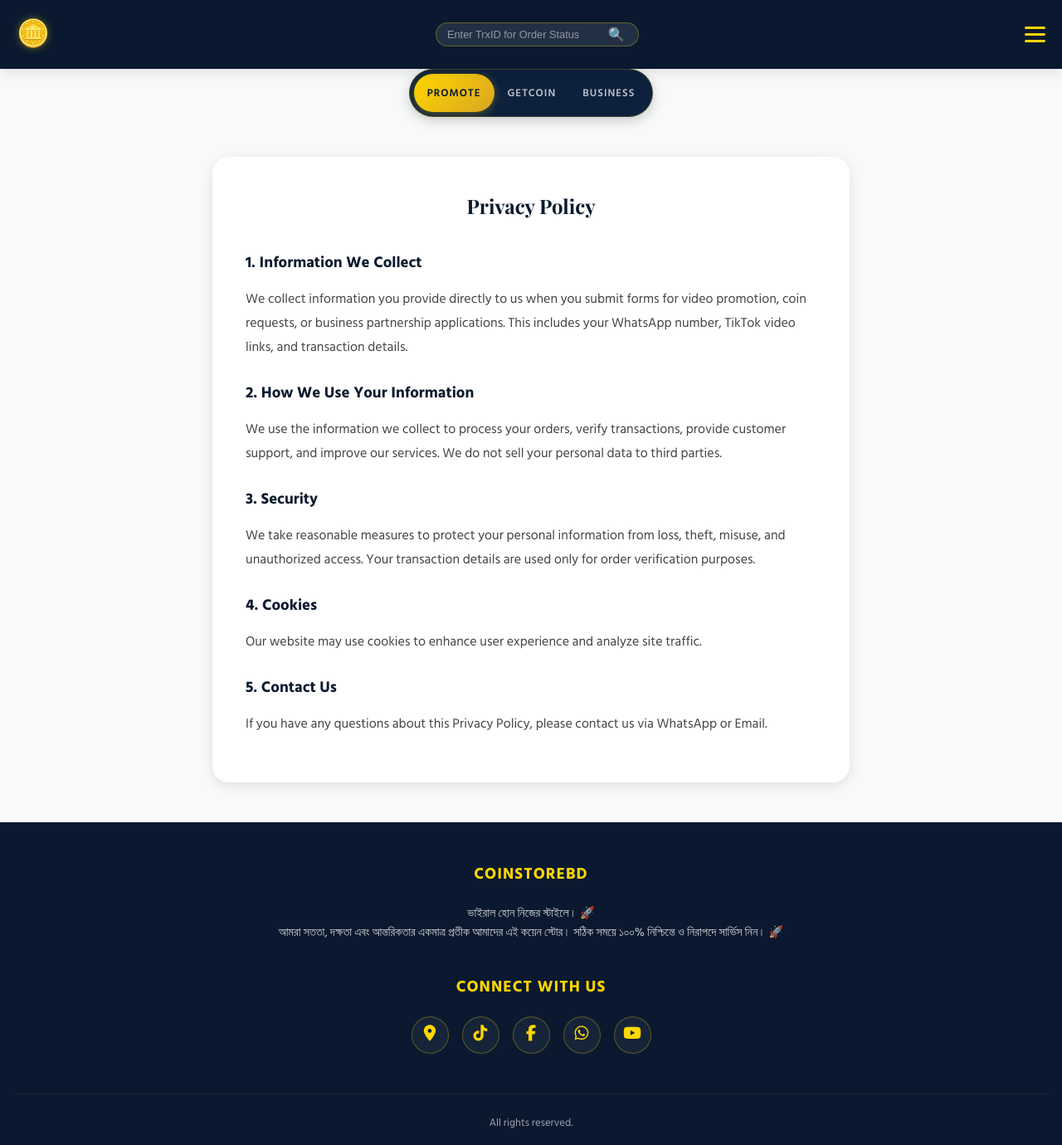
After one commit to bamdyasin/coinstore, a PHP site: page /privacy.php in a window 1280 px wide. The commit adds this page. Shown: the whole page at 83% size. Run offline with PHP 8.4, Linux system fonts and the light colour scheme.

Commit message:
all done. Pixel Next

```diff
--- a/assets/js/main.js
+++ b/assets/js/main.js
@@ -118,6 +118,13 @@ document.addEventListener('DOMContentLoaded', () => {
         });
     });
 
+    // Auto-switch tab based on URL parameter
+    const activeTabParam = urlParams.get('tab');
+    if (activeTabParam && sections[activeTabParam]) {
+        const targetTabItem = document.querySelector(`.tab-item[data-tab="${activeTabParam}"]`);
+        if (targetTabItem) targetTabItem.click();
+    }
+
     // FAQ Accordion Logic
     const faqQuestions = document.querySelectorAll('.faq-question');
     faqQuestions.forEach(q => {
@@ -198,9 +205,9 @@ document.addEventListener('DOMContentLoaded', () => {
 
     if (paymentSelect && agentDisplay && agentNumber && paymentMethodName) {
         const agentNumbers = {
-            'Bkash': '01342719542',
-            'Nagad': '01342719542',
-            'Rocket': '01342719542'
+            'Bkash': '01845464034',
+            'Nagad': '01845464034',
+            'Rocket': '01845464034'
         };
 
         paymentSelect.addEventListener('change', () => {
@@ -223,9 +230,9 @@ document.addEventListener('DOMContentLoaded', () => {
 
     if (getcoinPaymentSelect && getcoinAgentDisplay && getcoinAgentNumber && getcoinPaymentMethodName) {
         const agentNumbers = {
-            'Bkash': '01342719542',
-            'Nagad': '01342719542',
-            'Rocket': '01342719542'
+            'Bkash': '01845464034',
+            'Nagad': '01845464034',
+            'Rocket': '01845464034'
         };
 
         getcoinPaymentSelect.addEventListener('change', () => {
@@ -279,6 +286,71 @@ document.addEventListener('DOMContentLoaded', () => {
                 .then(data => {
                     if (data.success) {
                         statusResult.innerHTML = data.html;
+
+                        // Logic for Timer and WhatsApp Button
+                        if (data.status === 'pending' || data.status === 'rejected') {
+                            const createdAt = new Date(data.created_at).getTime();
+                            const now = new Date().getTime();
+                            const diffMinutes = Math.floor((now - createdAt) / 1000 / 60);
+
+                            if (data.status === 'pending' && diffMinutes < 10) {
+                                // Show Timer
+                                const remainingMs = (10 * 60 * 1000) - (now - createdAt);
+                                const timerContainer = document.createElement('div');
+                                timerContainer.style.textAlign = 'center';
+                                timerContainer.style.marginTop = '1rem';
+                                timerContainer.style.padding = '10px';
+                                timerContainer.style.background = '#fff8e1';
+                                timerContainer.style.borderRadius = '8px';
+                                timerContainer.style.border = '1px solid #ffe082';
+
+                                let timeLeft = Math.floor(remainingMs / 1000);
+
+                                const updateTimerDisplay = () => {
+                                    const mins = Math.floor(timeLeft / 60);
+                                    const secs = timeLeft % 60;
+                                    timerContainer.innerHTML = `
+                                        <div style="font-size: 0.85rem; color: #f39c12; font-weight: bold; margin-bottom: 5px;">অর্ডার প্রসেসিং হচ্ছে...</div>
+                                        <div style="font-size: 1.2rem; font-weight: bold; color: #d35400;">${mins}:${secs < 10 ? '0' : ''}${secs} অপেক্ষা করুন।</div>
+                                    `;
+                                };
+
+                                updateTimerDisplay();
+                                statusResult.appendChild(timerContainer);
+
+                                const timerInterval = setInterval(() => {
+                                    timeLeft--;
+                                    if (timeLeft <= 0) {
+                                        clearInterval(timerInterval);
+                                        // Once timer ends, we could add the WhatsApp button
+                                        location.reload(); // Simple refresh to update status
+                                    } else {
+                                        updateTimerDisplay();
+                                    }
+                                }, 1000);
+
+                                // Clear interval when modal closes
+                                const closeBtn = document.querySelector('.close-modal');
+                                closeBtn.addEventListener('click', () => clearInterval(timerInterval));
+                                window.addEventListener('click', (e) => {
+                                    if (e.target === statusModal) clearInterval(timerInterval);
+                                });
+
+                            } else if (data.status === 'rejected' || (data.status === 'pending' && diffMinutes >= 10)) {
+                                // Show WhatsApp Support Button
+                                const whatsappBtn = document.createElement('a');
+                                whatsappBtn.href = "https://wa.me/8801845464034?text=" + encodeURIComponent("হাই, আমার অর্ডার " + data.status + " কেন? TrxID: " + trxid + " দয়া করে দেখন!");
+                                whatsappBtn.target = "_blank";
+                                whatsappBtn.className = "btn";
+                                whatsappBtn.style.width = "100%";
+                                whatsappBtn.style.marginTop = "1rem";
+                                whatsappBtn.style.background = "#25D366";
+                                whatsappBtn.style.color = "white";
+                                whatsappBtn.style.border = "none";
+                                whatsappBtn.innerHTML = "Support (WhatsApp)";
+                                statusResult.appendChild(whatsappBtn);
+                            }
+                        }
                     } else {
                         statusResult.innerHTML = `<div class="status-error">
                             <h3>Not Found</h3>
@@ -342,10 +414,11 @@ document.addEventListener('DOMContentLoaded', () => {
             const linkInput = document.getElementById('coin_title');
             if (linkInput) {
                 const val = linkInput.value.trim();
-                const urlRegex = /^(https?:\/\/)?([\da-z.-]+)\.([a-z.]{2,6})([\/\w .-]*)*\/?$/;
+                // Improved regex to support TikTok desktop, mobile, and URLs with parameters
+                const urlRegex = /^(https?:\/\/)?(www\.|vm\.|vt\.|t\.)?tiktok\.com\/.*$/i;
                 if (!urlRegex.test(val)) {
                     isValid = false;
-                    errorMessage = "Please enter a valid video link/URL.";
+                    errorMessage = "Please enter a valid TikTok video link.";
                 }
             }
         }
--- a/includes/footer.php
+++ b/includes/footer.php
@@ -11,21 +11,21 @@
                 <h3>Connect With Us</h3>
                 <div class="footer-social-row">
                     <!-- Contact Icons -->
-                    <div class="contact-item" title="Our Location">
-                        <span class="contact-icon">📍</span>
-                    </div>
-                    <div class="contact-item" title="Call Us">
-                        <span class="contact-icon">📞</span>
-                    </div>
-                    <div class="contact-item" title="Email Us">
-                        <span class="contact-icon">📧</span>
-                    </div>
-                    <div class="contact-item" title="Call Us">
-                        <span class="contact-icon">📞</span>
-                    </div>
-                    <div class="contact-item" title="Email Us">
-                        <span class="contact-icon">📧</span>
-                    </div>
+                    <a href="https://maps.google.com" target="_blank" class="contact-item" title="Our Location">
+                        <span class="contact-icon"><i class="fas fa-location-dot"></i></span>
+                    </a>
+                    <a href="https://www.tiktok.com/@coinstorebd" target="_blank" class="contact-item" title="TikTok">
+                        <span class="contact-icon"><i class="fab fa-tiktok"></i></span>
+                    </a>
+                    <a href="https://www.facebook.com/coinstorebd" target="_blank" class="contact-item" title="Facebook">
+                        <span class="contact-icon"><i class="fab fa-facebook-f"></i></span>
+                    </a>
+                    <a href="https://wa.me/8801845464034" target="_blank" class="contact-item" title="WhatsApp">
+                        <span class="contact-icon"><i class="fab fa-whatsapp"></i></span>
+                    </a>
+                    <a href="https://www.youtube.com/@coinstorebd" target="_blank" class="contact-item" title="YouTube">
+                        <span class="contact-icon"><i class="fab fa-youtube"></i></span>
+                    </a>
                 </div>
             </div>
         </div>
--- a/includes/header.php
+++ b/includes/header.php
@@ -5,6 +5,8 @@
     <meta name="viewport" content="width=device-width, initial-scale=1.0">
     <title>CoinStoreBD - Premium Rare Coins</title>
     <link rel="stylesheet" href="assets/css/style.css">
+    <!-- Font Awesome -->
+    <link rel="stylesheet" href="https://cdnjs.cloudflare.com/ajax/libs/font-awesome/6.5.1/css/all.min.css">
     <!-- Google Fonts -->
     <link href="https://fonts.googleapis.com/css2?family=Playfair+Display:wght@700&family=Poppins:wght@300;400;500;700&display=swap" rel="stylesheet">
 </head>
@@ -30,12 +32,14 @@
         </div>
         <nav id="nav-menu">
             <ul>
-                <li><a href="index.php" class="active">Home</a></li>
-                <li><a href="shop.php">Shop</a></li>
-                <li><a href="#">Categories</a></li>
-                <li><a href="#">About</a></li>
-                <li><a href="#">Contact</a></li>
-                <li><a href="cart.php" class="btn">Cart (0)</a></li>
+                <li><a href="index.php">Home</a></li>
+                <li><a href="index.php?tab=promote">Promote</a></li>
+                <li><a href="index.php?tab=getcoin">GetCoin</a></li>
+                <li><a href="index.php?tab=business">Business</a></li>
+                <li><a href="about.php">About</a></li>
+                <li><a href="contact.php">Contact</a></li>
+                <li><a href="privacy.php">Privacy</a></li>
+                <li><a href="https://wa.me/8801845464034" target="_blank" class="btn" style="background: #25D366; color: white !important; border: none;"><i class="fab fa-whatsapp"></i> Support</a></li>
             </ul>
         </nav>
     </header>
--- /dev/null
+++ b/privacy.php
@@ -0,0 +1,26 @@
+<?php include 'includes/header.php'; ?>
+
+<main class="container" style="padding: 3rem 1rem; max-width: 800px; margin: 0 auto;">
+    <section class="content-card" style="background: white; border-radius: 20px; padding: 2.5rem; color: var(--text-color); box-shadow: var(--shadow);">
+        <h2 style="color: var(--secondary-color); margin-bottom: 2rem; text-align: center; font-family: 'Playfair Display', serif;">Privacy Policy</h2>
+
+        <div style="line-height: 1.8; color: #444;">
+            <h3 style="color: var(--secondary-color); margin-top: 1.5rem; margin-bottom: 0.8rem;">1. Information We Collect</h3>
+            <p style="margin-bottom: 1rem;">We collect information you provide directly to us when you submit forms for video promotion, coin requests, or business partnership applications. This includes your WhatsApp number, TikTok video links, and transaction details.</p>
+
+            <h3 style="color: var(--secondary-color); margin-top: 1.5rem; margin-bottom: 0.8rem;">2. How We Use Your Information</h3>
+            <p style="margin-bottom: 1rem;">We use the information we collect to process your orders, verify transactions, provide customer support, and improve our services. We do not sell your personal data to third parties.</p>
+
+            <h3 style="color: var(--secondary-color); margin-top: 1.5rem; margin-bottom: 0.8rem;">3. Security</h3>
+            <p style="margin-bottom: 1rem;">We take reasonable measures to protect your personal information from loss, theft, misuse, and unauthorized access. Your transaction details are used only for order verification purposes.</p>
+
+            <h3 style="color: var(--secondary-color); margin-top: 1.5rem; margin-bottom: 0.8rem;">4. Cookies</h3>
+            <p style="margin-bottom: 1rem;">Our website may use cookies to enhance user experience and analyze site traffic.</p>
+
+            <h3 style="color: var(--secondary-color); margin-top: 1.5rem; margin-bottom: 0.8rem;">5. Contact Us</h3>
+            <p style="margin-bottom: 1rem;">If you have any questions about this Privacy Policy, please contact us via WhatsApp or Email.</p>
+        </div>
+    </section>
+</main>
+
+<?php include 'includes/footer.php'; ?>
--- a/search_status.php
+++ b/search_status.php
@@ -83,7 +83,7 @@ if (isset($_GET['trxid']) && !empty($_GET['trxid'])) {
                 </div>
             </div>";
 
-        echo json_encode(['success' => true, 'html' => $html]);
+        echo json_encode(['success' => true, 'html' => $html, 'status' => $result['status'], 'created_at' => $result['created_at']]);
     } else {
         echo json_encode(['success' => false, 'message' => 'No order found with this Transaction ID.']);
     }
```
Also changed, not shown: about.php (added, +23 -0 lines), admin/coin_requests.php (+4 -3 lines), admin/promotions.php (+5 -4 lines), contact.php (added, +28 -0 lines).
